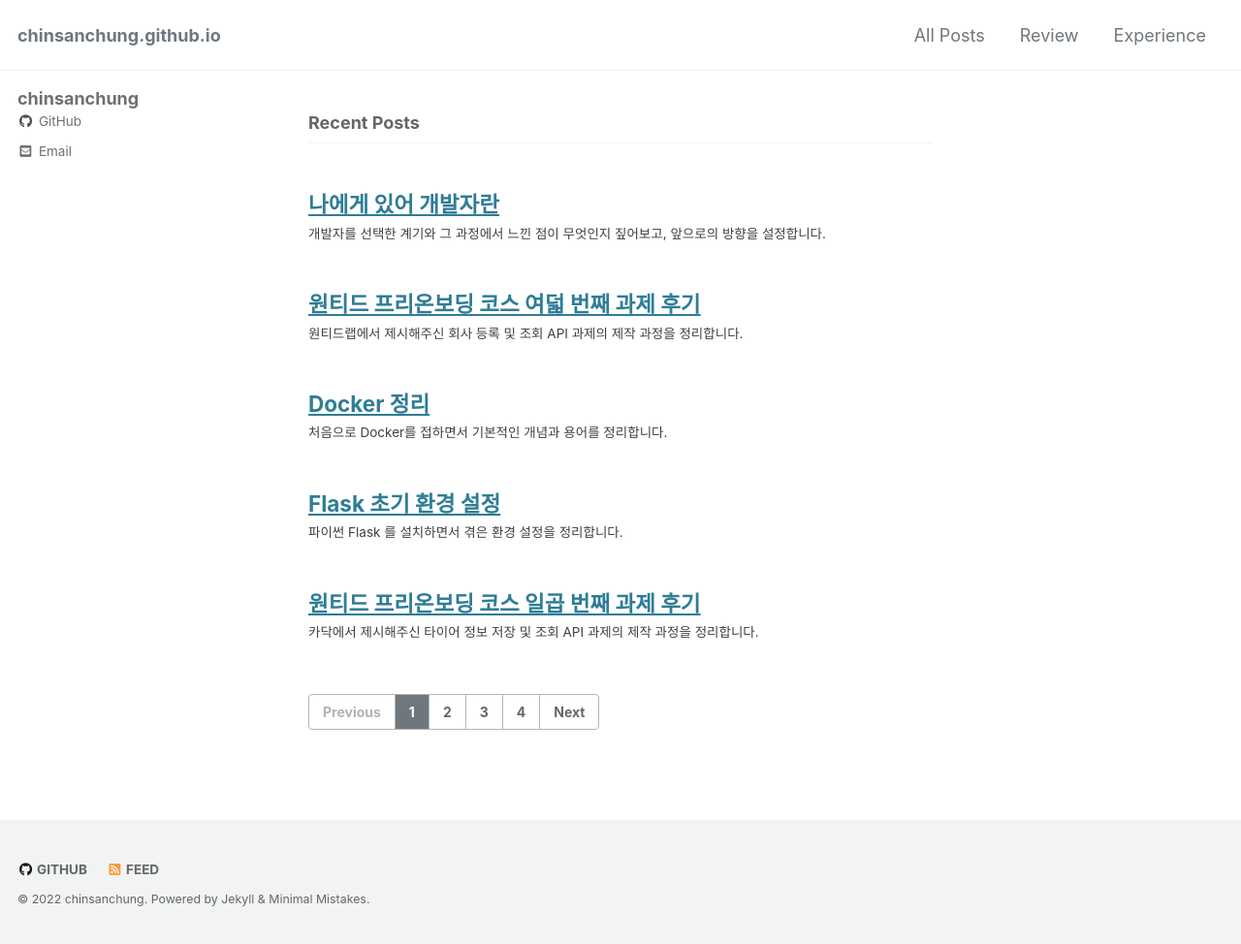
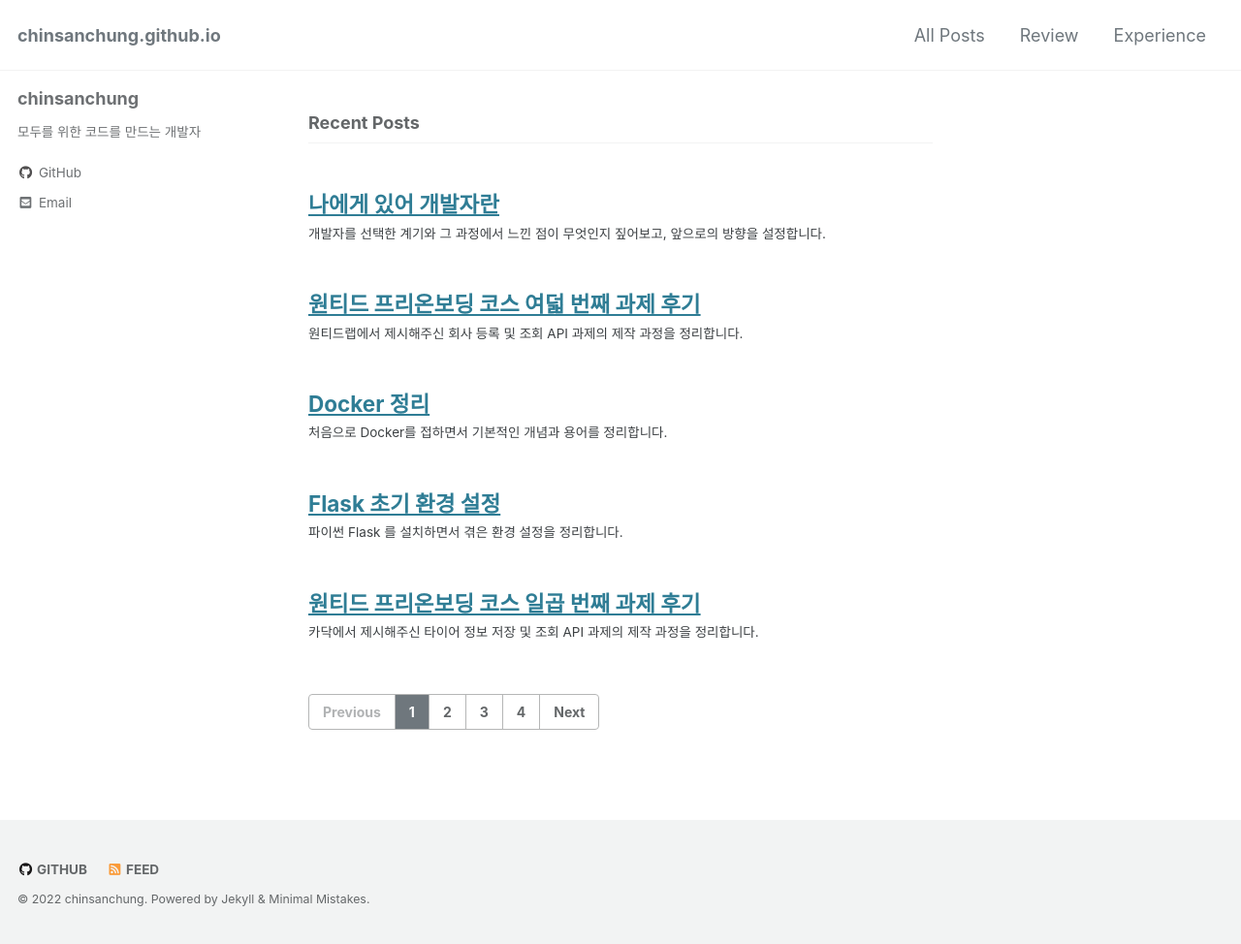
Before and after one commit to chinsanchung/chinsanchung.github.com, a Jekyll site: the page built from index.html, in a window 1280 px wide. Shown: the whole page at 97% size. Built offline with Jekyll 4.4.1, drawn with Linux system fonts in a browser that asks for light colours; cached includes are drawn as plain includes; the list of posts is cut into pages by our own code.

Commit message:
fix: bio 추가
- 메인 화면 좌측에 자신을 소개하는 'bio' 항목을 작성했습니다.

```diff
--- a/_config.yml
+++ b/_config.yml
@@ -94,8 +94,8 @@ analytics:
 author:
   name: "chinsanchung"
   avatar: # path of avatar image, e.g. "/assets/images/bio-photo.jpg"
-  # bio: "데이터에 관심있는 웹 개발자입니다."
-  # location         : "Seoul"
+  bio: "모두를 위한 코드를 만드는 개발자"
+  # location: "Seoul"
   email: "chinsanchung@gmail.com"
   links:
     # - label: "Email"
@@ -120,12 +120,12 @@ author:
 # Site Footer
 footer:
   links:
-    - label: "Twitter"
-      icon: "fab fa-fw fa-twitter-square"
-      # url:
-    - label: "Facebook"
-      icon: "fab fa-fw fa-facebook-square"
-      # url:
+    # - label: "Twitter"
+    #   icon: "fab fa-fw fa-twitter-square"
+    # url:
+    # - label: "Facebook"
+    #   icon: "fab fa-fw fa-facebook-square"
+    # url:
     - label: "GitHub"
       icon: "fab fa-fw fa-github"
       url: "https://github.com/chinsanchung"
```
